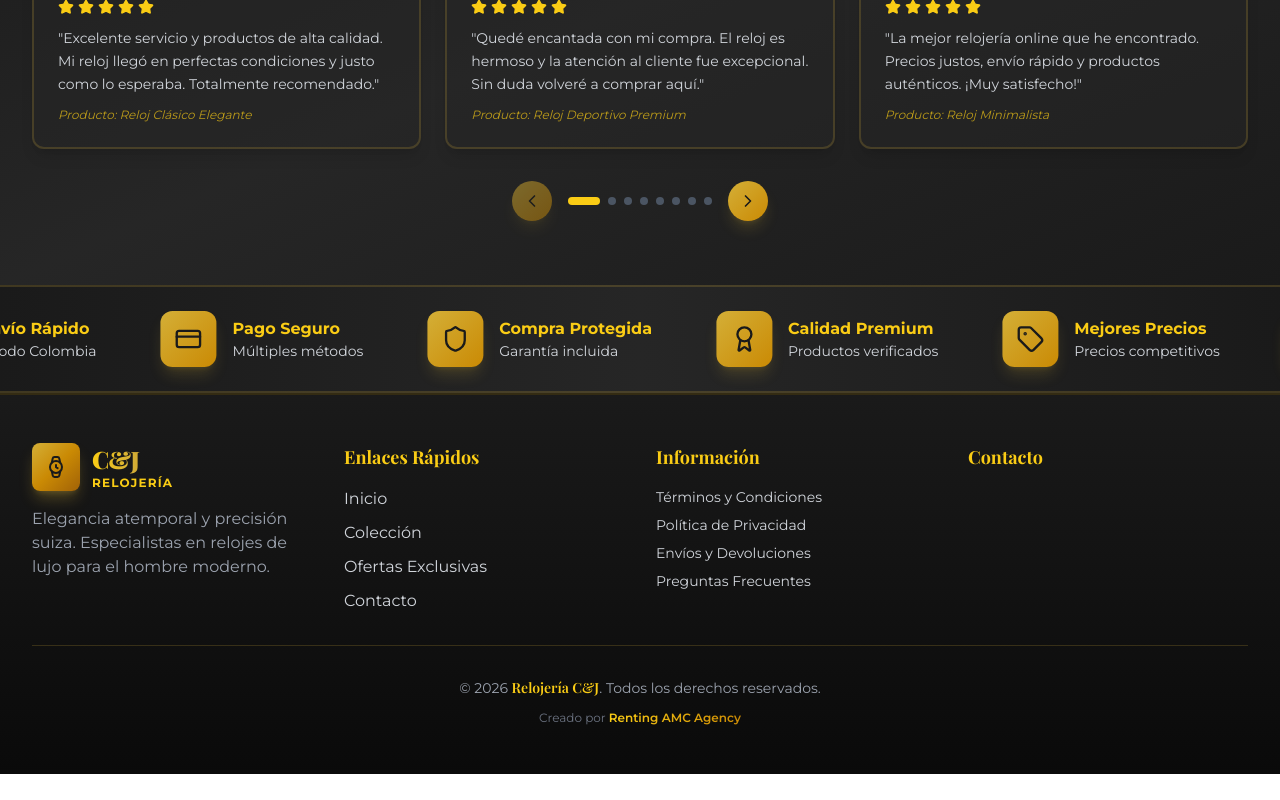
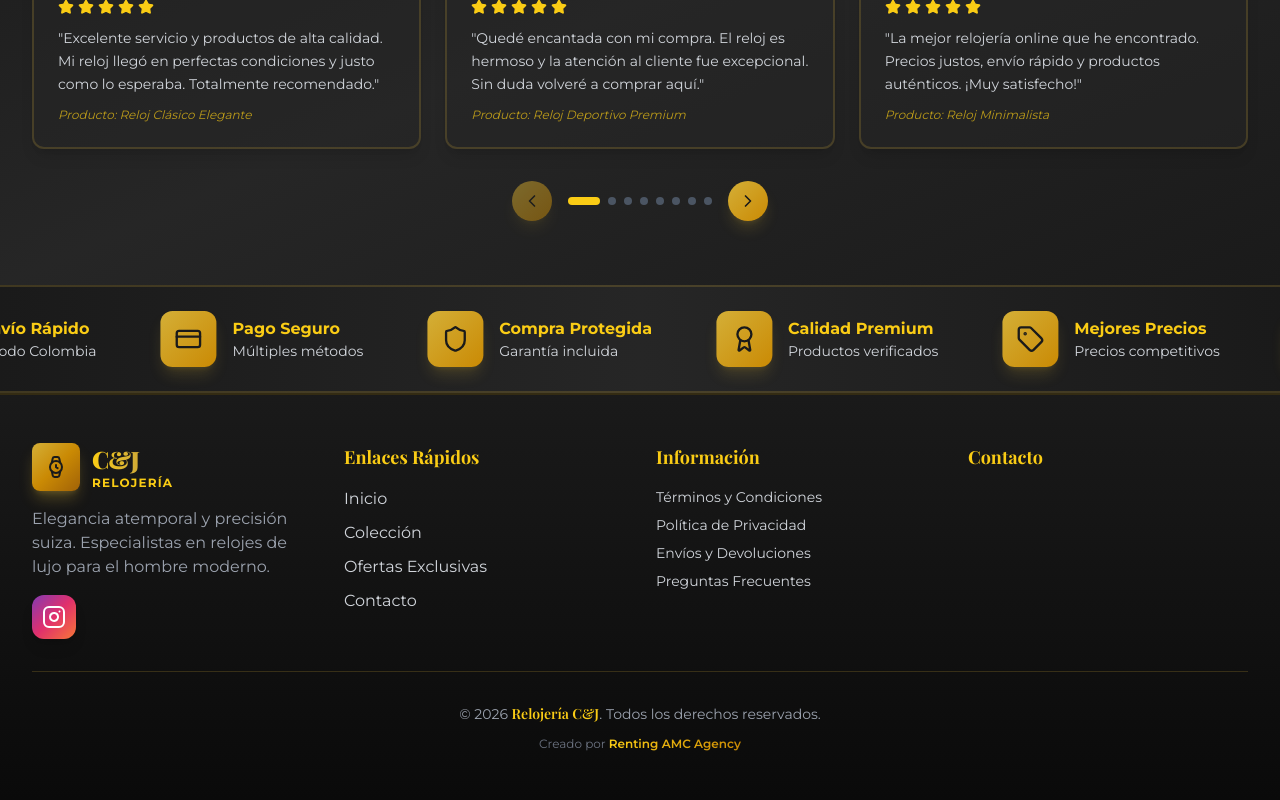
Before and after one commit to expresCocina/Ecomer-tienda, a React (Vite) app: page / in a window 1280 px wide. Shown: the part 1599-2399 px from the top of the page. Before the commit the page ends 2373 px from the top, so only its background shows below. Built offline with nearby package versions, Linux system fonts and the light colour scheme; no server answers; the database is empty.

Commit message:
feat: improve social media icons with brand colors and direct app links

```diff
--- a/src/components/layout/Footer.jsx
+++ b/src/components/layout/Footer.jsx
@@ -37,20 +37,45 @@
                         <p className="text-mobile-sm mb-4 text-gray-400 leading-relaxed">
                             Elegancia atemporal y precisión suiza. Especialistas en relojes de lujo para el hombre moderno.
                         </p>
-                        <div className="flex space-x-4 sm:space-x-5">
+
+                        {/* Iconos de Redes Sociales - Diseño Original */}
+                        <div className="flex space-x-3 sm:space-x-4">
+                            {/* Facebook - Azul característico */}
                             {settings?.facebook_url && (
-                                <a href={settings.facebook_url} target="_blank" rel="noopener noreferrer" className="hover:text-gold-400 active:text-gold-300 transition-colors touch-target" aria-label="Facebook">
-                                    <Facebook className="w-6 h-6 sm:w-5 sm:h-5" />
+                                <a
+                                    href={settings.facebook_url}
+                                    target="_blank"
+                                    rel="noopener noreferrer"
+                                    className="group relative flex items-center justify-center w-10 h-10 sm:w-11 sm:h-11 bg-[#1877F2] hover:bg-[#0d65d9] rounded-xl transition-all duration-300 shadow-lg hover:shadow-xl hover:scale-110 touch-target"
+                                    aria-label="Facebook"
+                                >
+                                    <Facebook className="w-5 h-5 sm:w-6 sm:h-6 text-white" fill="white" />
                                 </a>
                             )}
-                            {settings?.instagram_url && (
-                                <a href={settings.instagram_url} target="_blank" rel="noopener noreferrer" className="hover:text-gold-400 active:text-gold-300 transition-colors touch-target" aria-label="Instagram">
-                                    <Instagram className="w-6 h-6 sm:w-5 sm:h-5" />
-                                </a>
-                            )}
-                            {settings?.twitter_url && (
-                                <a href={settings.twitter_url} target="_blank" rel="noopener noreferrer" className="hover:text-gold-400 active:text-gold-300 transition-colors touch-target" aria-label="Twitter">
-                                    <Twitter className="w-6 h-6 sm:w-5 sm:h-5" />
+
+                            {/* Instagram - Gradiente característico */}
+                            <a
+                                href="https://www.instagram.com/cyjrelojeria?igsh=cGUxZHZnejR6eDYw&utm_source=qr"
+                                target="_blank"
+                                rel="noopener noreferrer"
+                                className="group relative flex items-center justify-center w-10 h-10 sm:w-11 sm:h-11 bg-gradient-to-br from-[#833AB4] via-[#E1306C] to-[#F77737] hover:from-[#7232a8] hover:via-[#d12a61] hover:to-[#f56b2a] rounded-xl transition-all duration-300 shadow-lg hover:shadow-xl hover:scale-110 touch-target"
+                                aria-label="Instagram"
+                            >
+                                <Instagram className="w-5 h-5 sm:w-6 sm:h-6 text-white" />
+                            </a>
+
+                            {/* WhatsApp - Verde característico */}
+                            {settings?.whatsapp_number && (
+                                <a
+                                    href={`https://wa.me/${settings.whatsapp_number.replace(/\D/g, '')}`}
+                                    target="_blank"
+                                    rel="noopener noreferrer"
+                                    className="group relative flex items-center justify-center w-10 h-10 sm:w-11 sm:h-11 bg-[#25D366] hover:bg-[#1fb855] rounded-xl transition-all duration-300 shadow-lg hover:shadow-xl hover:scale-110 touch-target"
+                                    aria-label="WhatsApp"
+                                >
+                                    <svg className="w-5 h-5 sm:w-6 sm:h-6 text-white" fill="currentColor" viewBox="0 0 24 24">
+                                        <path d="M17.472 14.382c-.297-.149-1.758-.867-2.03-.967-.273-.099-.471-.148-.67.15-.197.297-.767.966-.94 1.164-.173.199-.347.223-.644.075-.297-.15-1.255-.463-2.39-1.475-.883-.788-1.48-1.761-1.653-2.059-.173-.297-.018-.458.13-.606.134-.133.298-.347.446-.52.149-.174.198-.298.298-.497.099-.198.05-.371-.025-.52-.075-.149-.669-1.612-.916-2.207-.242-.579-.487-.5-.669-.51-.173-.008-.371-.01-.57-.01-.198 0-.52.074-.792.372-.272.297-1.04 1.016-1.04 2.479 0 1.462 1.065 2.875 1.213 3.074.149.198 2.096 3.2 5.077 4.487.709.306 1.262.489 1.694.625.712.227 1.36.195 1.871.118.571-.085 1.758-.719 2.006-1.413.248-.694.248-1.289.173-1.413-.074-.124-.272-.198-.57-.347m-5.421 7.403h-.004a9.87 9.87 0 01-5.031-1.378l-.361-.214-3.741.982.998-3.648-.235-.374a9.86 9.86 0 01-1.51-5.26c.001-5.45 4.436-9.884 9.888-9.884 2.64 0 5.122 1.03 6.988 2.898a9.825 9.825 0 012.893 6.994c-.003 5.45-4.437 9.884-9.885 9.884m8.413-18.297A11.815 11.815 0 0012.05 0C5.495 0 .16 5.335.157 11.892c0 2.096.547 4.142 1.588 5.945L.057 24l6.305-1.654a11.882 11.882 0 005.683 1.448h.005c6.554 0 11.89-5.335 11.893-11.893a11.821 11.821 0 00-3.48-8.413Z" />
+                                    </svg>
                                 </a>
                             )}
                         </div>
```
